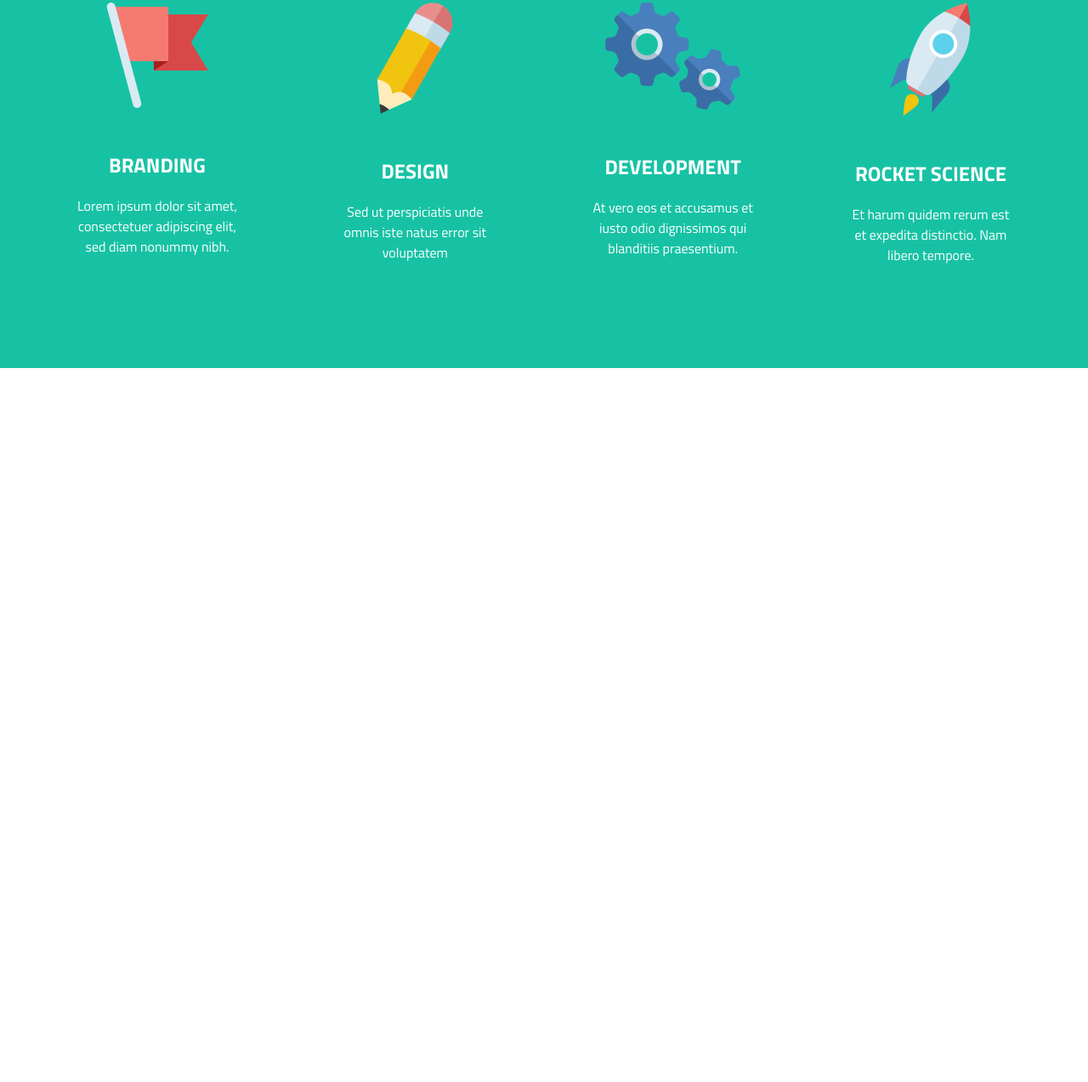
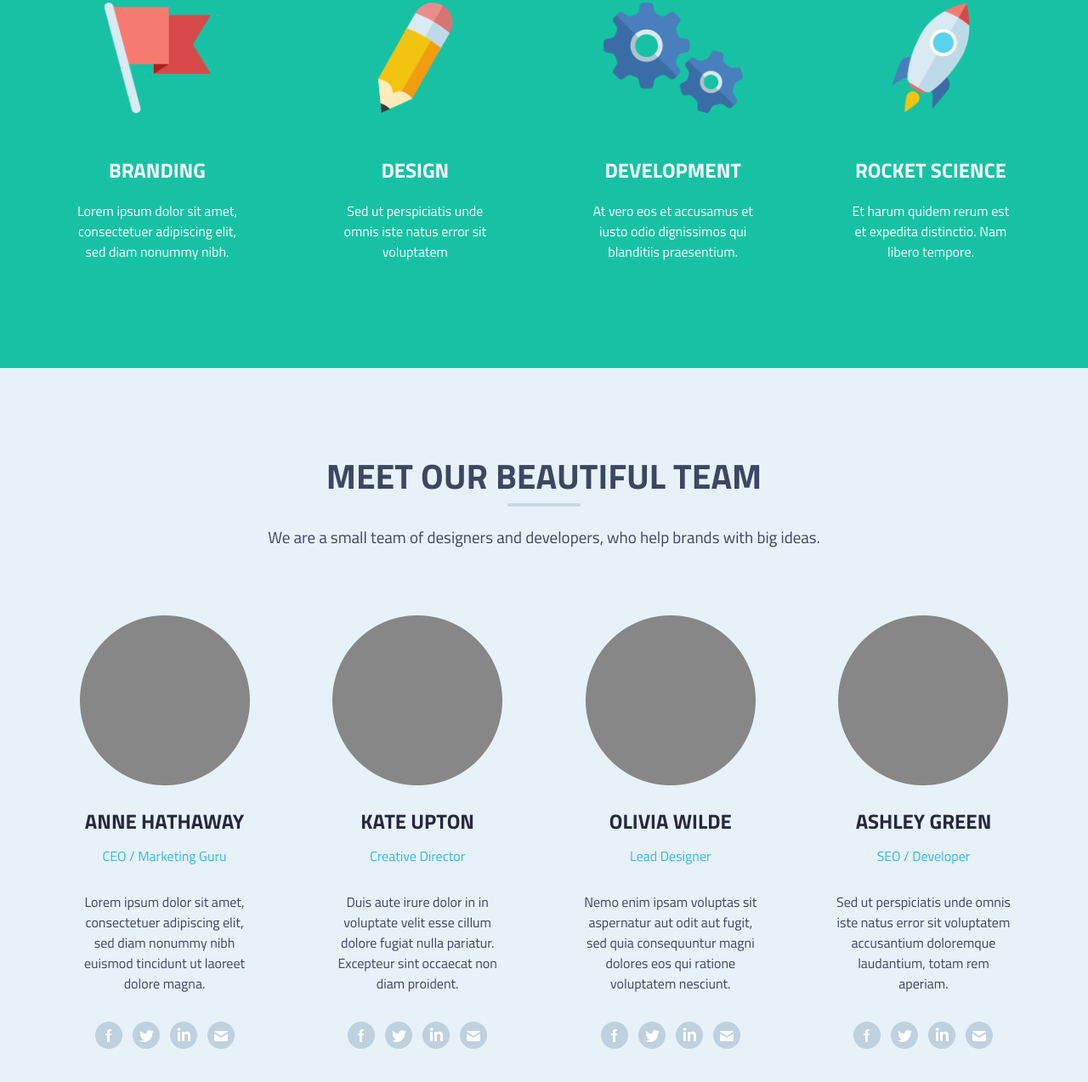
Before and after one commit to tima-1701/cuba, a website: page app/index.html in a window 1280 px wide. Shown: the part 917-2190 px from the top of the page at 85% size. Before the commit the page ends 1350 px from the top, so only its background shows below. Drawn offline with Linux system fonts and the light colour scheme.

Commit message:
section2

```diff
--- a/app/index.html
+++ b/app/index.html
@@ -47,23 +47,23 @@
         </div>
       <div class="services__item-inner">
       <div class="services__item">
-        <div class="services__item-img"><img src="images/Flag-icon.png" alt=""></div>
+        <div class="services__item-img"><img src="images/Flag-icon.png" height="130px" alt=""></div>
         <div class="services__item-title title">Branding</div>
         <div class="services__item-text">Lorem ipsum dolor sit amet,
           consectetuer adipiscing elit, sed diam nonummy nibh.</div>
       </div>
       <div class="services__item">
-        <div class="services__item-img"><img src="images/Crayon-icon.png" alt=""></div>
+        <div class="services__item-img"><img src="images/Crayon-icon.png" height="130px" alt=""></div>
         <div class="services__item-title title">Design</div>
         <div class="services__item-text">Sed ut perspiciatis unde omnis iste natus error sit voluptatem  </div>
       </div>
       <div class="services__item">
-        <div class="services__item-img"><img src="images/Gears-icon.png" alt=""></div>
+        <div class="services__item-img"><img src="images/Gears-icon.png" height="130px" alt=""></div>
         <div class="services__item-title title">Development</div>
         <div class="services__item-text">At vero eos et accusamus et iusto odio dignissimos qui blanditiis praesentium.</div>
       </div>
       <div class="services__item">
-        <div class="services__item-img"><img src="images/Rocket-icon.png" alt=""></div>
+        <div class="services__item-img"><img src="images/Rocket-icon.png" height="130px" alt=""></div>
         <div class="services__item-title title">ROCKET SCIENCE</div>
         <div class="services__item-text">Et harum quidem rerum est et expedita distinctio. Nam libero tempore.</div>
       </div>
@@ -71,6 +71,117 @@
   </div>
 </div>
   </section>
+
+  <section class="meet">
+    <div class="meet__inner">
+      <div class="container">
+        <div class="meet__title">
+          MEET OUR BEAUTIFUL TEAM
+        </div>
+        <div class="meet__text">
+          We are a small team of designers and developers, who help brands with big ideas.
+        </div>
+        <div class="meet__item-inner">
+          <div class="meet__item">
+            <div class="meet__item-img">
+              <img src="images/Base.png" alt="">
+            </div>
+            <div class="meet__item-title title-meet">
+              ANNE HATHAWAY
+            </div>
+            <div class="meet__item-title2">
+              CEO / Marketing Guru
+            </div>
+            <div class="meet__item-text">
+              Lorem ipsum dolor sit amet,
+              consectetuer adipiscing elit, sed diam nonummy nibh euismod tincidunt ut laoreet dolore magna.
+            </div>
+            <div class="meet__item-social">
+              <a href="#"><img src="images/icons/Fb-icon.png" alt=""></a>
+              <a href="#"><img src="images/icons/Twitter-icon.png" alt=""></a>
+              <a href="#"><img src="images/icons/LinkedIn-icon.png" alt=""></a>
+              <a href="#"><img src="images/icons/Mail-icon.png" alt=""></a>
+            </div>
+          </div>
+          <div class="meet__item">
+            <div class="meet__item-img">
+              <img src="images/Base.png" alt="">
+            </div>
+            <div class="meet__item-title title-meet">
+              Kate Upton
+            </div>
+            <div class="meet__item-title2">
+              Creative Director
+            </div>
+            <div class="meet__item-text">
+              Duis aute irure dolor in in voluptate velit esse cillum dolore fugiat nulla pariatur. Excepteur sint occaecat non diam proident.
+            </div>
+            <div class="meet__item-social">
+              <a href="#"><img src="images/icons/Fb-icon.png" alt=""></a>
+              <a href="#"><img src="images/icons/Twitter-icon.png" alt=""></a>
+              <a href="#"><img src="images/icons/LinkedIn-icon.png" alt=""></a>
+              <a href="#"><img src="images/icons/Mail-icon.png" alt=""></a>
+            </div>
+          </div>
+          <div class="meet__item">
+            <div class="meet__item-img">
+              <img src="images/Base.png" alt="">
+            </div>
+            <div class="meet__item-title title-meet">
+              Olivia Wilde
+            </div>
+            <div class="meet__item-title2">
+              Lead Designer
+            </div>
+            <div class="meet__item-text">
+              Nemo enim ipsam voluptas sit aspernatur aut odit aut fugit, sed quia consequuntur magni dolores eos qui ratione voluptatem nesciunt.
+            </div>
+            <div class="meet__item-social">
+              <a href="#"><img src="images/icons/Fb-icon.png" alt=""></a>
+              <a href="#"><img src="images/icons/Twitter-icon.png" alt=""></a>
+              <a href="#"><img src="images/icons/LinkedIn-icon.png" alt=""></a>
+              <a href="#"><img src="images/icons/Mail-icon.png" alt=""></a>
+            </div>
+          </div>
+          <div class="meet__item">
+            <div class="meet__item-img">
+              <img src="images/Base.png" alt="">
+            </div>
+            <div class="meet__item-title title-meet">
+              Ashley Green
+            </div>
+            <div class="meet__item-title2">
+              SEO / Developer
+            </div>
+            <div class="meet__item-text">
+              Sed ut perspiciatis unde omnis iste natus error sit voluptatem accusantium doloremque laudantium, totam rem aperiam.
+            </div>
+            <div class="meet__item-social">
+              <a href="#"><img src="images/icons/Fb-icon.png" alt=""></a>
+              <a href="#"><img src="images/icons/Twitter-icon.png" alt=""></a>
+              <a href="#"><img src="images/icons/LinkedIn-icon.png" alt=""></a>
+              <a href="#"><img src="images/icons/Mail-icon.png" alt=""></a>
+            </div>
+          </div>
+        </div>
+      </div>
+    </div>
+  </section>
+
+
+
+
+
+
+
+
+
+
+
+
+
+
+
     <footer class="footer"></footer>
   </div>
 
--- a/app/scss/style.scss
+++ b/app/scss/style.scss
@@ -119,3 +119,78 @@
 .services__item-text{
     width: 190px;
 }
+
+// section meet
+
+.meet{
+    min-height: 915px;
+    background-color: #e7f1f8;
+}
+.meet__inner{
+    padding-top: 115px;
+}
+.meet__title{
+    text-align: center;
+    font-size: 41px;
+    font-weight: 700;
+    color: #3c4761;
+    padding-bottom: 24px;
+    margin-bottom: 24px;
+    position: relative;
+    &:after{
+        content: '';
+        width: 86px;
+        height: 4px;
+        background-color: #c8d9e5;
+        border-radius: 2px;
+        position: absolute;
+        bottom: 0;
+        left: 50%;
+        transform: translate(-50%, 0);
+    }
+}
+.meet__text{
+    text-align: center;
+    font-size: 19px;
+    color: #3c4761;
+    margin-bottom: 80px;
+}
+.meet__item-inner{
+    display: flex;
+    justify-content: space-between;
+}
+.meet__item-img{
+    margin-bottom: 30px;
+    img{
+        margin: 0 auto;
+    }
+}
+.title-meet{
+    text-align: center;
+    font-size: 24px;
+    color: #27283d;
+    font-weight: 700;
+    text-transform: uppercase;
+    margin-bottom: 17px;
+}
+.meet__item-title2{
+    text-align: center;
+    font-size: 16px;
+    color: #30bae7;
+    margin-bottom: 30px;
+}
+
+.meet__item-text{
+    text-align: center;
+    color: #3c4761;
+    width: 207px;
+    margin-bottom: 33px;
+}
+.meet__item-social{
+    display: flex;
+    justify-content: center;
+    margin: 0 auto;
+    a + a{
+        margin-left: 12px;
+    }
+}
```
Also changed, not shown: app/css/style.min.css, app/images/Base.png (added), app/images/icons/Fb-icon.png (added), app/images/icons/LinkedIn-icon.png (added), app/images/icons/Mail-icon.png (added), app/images/icons/Twitter-icon.png (added).
